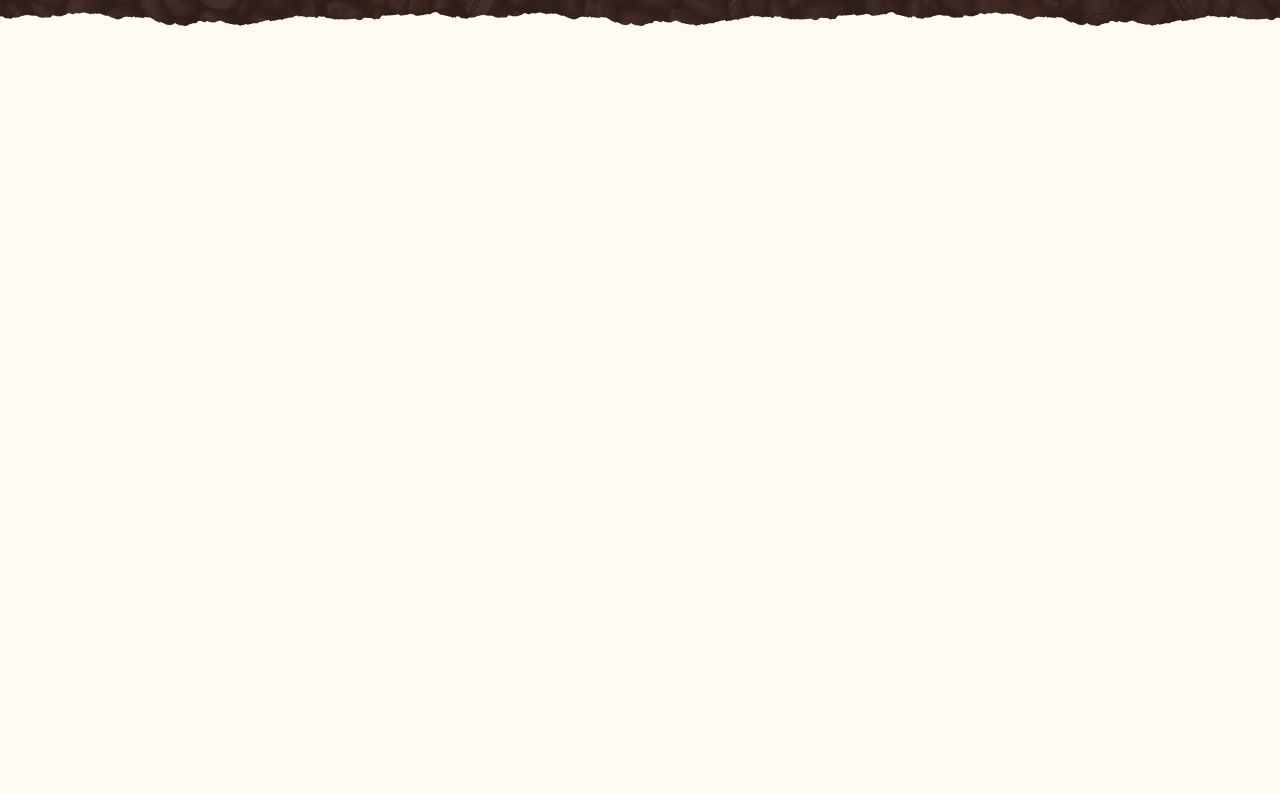
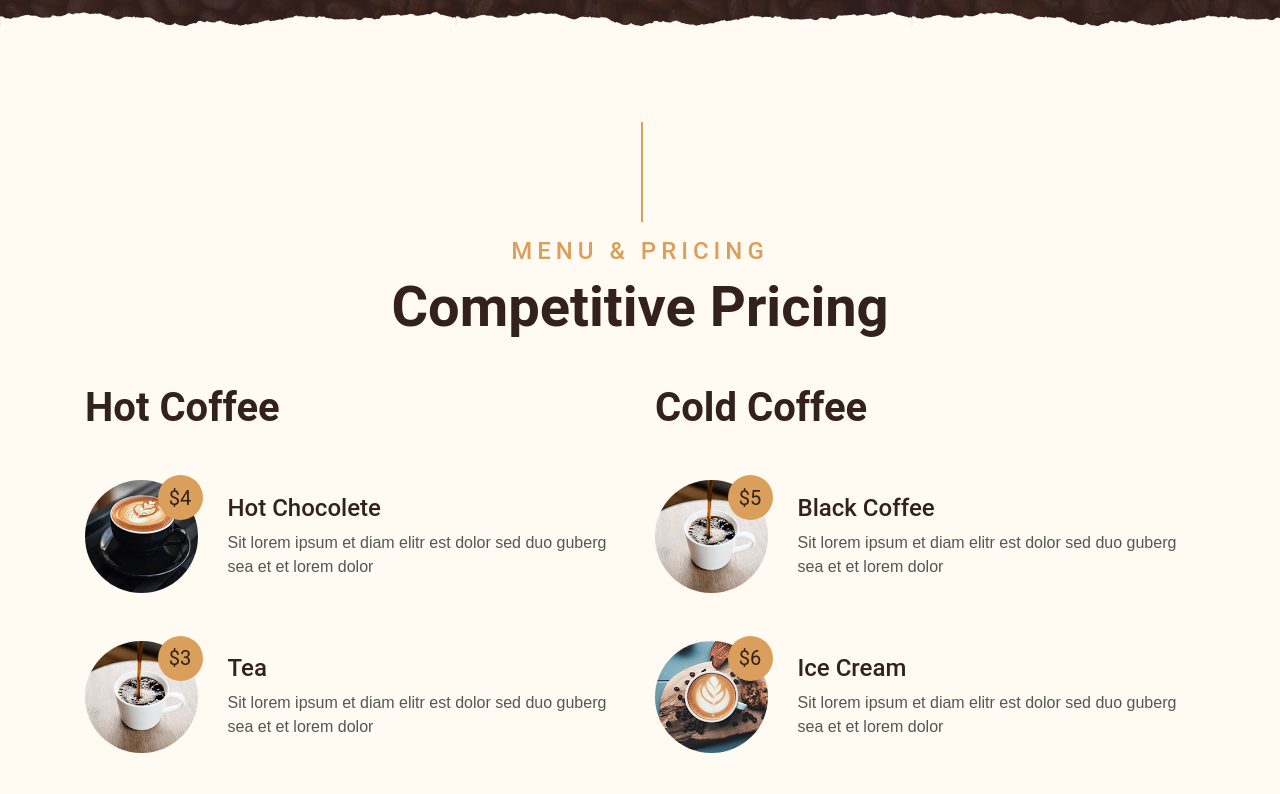
Before and after one commit to Hooseinsalari/next-coffee, a Next.js app: page / in a window 1280 px wide. Shown: the part 2940-3734 px from the top of the page. Before the commit the page ends 3014 px from the top, so only its background shows below. Built offline with nearby package versions, Linux system fonts and the light colour scheme; data requests are answered from the project's data file.

Commit message:
feat(Menu): implement menu section and product card

```diff
--- a/components/modules/ProductCard/ProductCard.js
+++ b/components/modules/ProductCard/ProductCard.js
@@ -1,11 +1,20 @@
-import React from 'react';
-
-const ProductCard = () => {
-    return (
-        <div>
-
-        </div>
-    );
+const ProductCard = ({ title, price, desc, img: imgSrc }) => {
+  return (
+    <div className="row align-items-center mb-5">
+      <div className="col-4 col-sm-3">
+        <img
+          className="w-100 rounded-circle mb-3 mb-sm-0"
+          src={imgSrc}
+          alt=""
+        />
+        <h5 className="menu-price">${price}</h5>
+      </div>
+      <div className="col-8 col-sm-9">
+        <h4>{title}</h4>
+        <p className="m-0">{desc}</p>
+      </div>
+    </div>
+  );
 };
 
 export default ProductCard;
--- a/components/templates/Index/Menu.js
+++ b/components/templates/Index/Menu.js
@@ -1,11 +1,41 @@
-import React from 'react';
+import ProductCard from "@/components/modules/ProductCard/ProductCard";
 
-const Menu = () => {
-    return (
-        <div>
-
+const Menu = ({ menuData }) => {
+  return (
+    <div className="container-fluid pt-5">
+      <div className="container">
+        <div className="section-title">
+          <h4
+            className="text-primary text-uppercase"
+            style={{ letterSpacing: "5px" }}
+          >
+            Menu & Pricing
+          </h4>
+          <h1 className="display-4">Competitive Pricing</h1>
         </div>
-    );
+        <div className="row">
+          <div className="col-lg-6">
+            <h1 className="mb-5">Hot Coffee</h1>
+            {menuData
+              .filter((item) => item.type === "hot")
+              .slice(0, 3)
+              .map((item) => (
+                <ProductCard key={item.id} {...item} />
+              ))}
+          </div>
+          <div className="col-lg-6">
+            <h1 className="mb-5">Cold Coffee</h1>
+            {menuData
+              .filter((item) => item.type === "cold")
+              .slice(0, 3)
+              .map((item) => (
+                <ProductCard key={item.id} {...item} />
+              ))}
+          </div>
+        </div>
+      </div>
+    </div>
+  );
 };
 
 export default Menu;
--- a/data/db.json
+++ b/data/db.json
@@ -8,7 +8,7 @@
       "score": 5,
       "off": 0,
       "type": "cold",
-      "img": "/images/menu-1.jpg"
+      "img": "img/menu-1.jpg"
     },
     {
       "id": 2,
@@ -18,7 +18,7 @@
       "score": 4.4,
       "off": 0,
       "type": "hot",
-      "img": "/images/menu-2.jpg"
+      "img": "img/menu-2.jpg"
     },
     {
       "id": 3,
@@ -28,7 +28,7 @@
       "score": 4.9,
       "off": 0,
       "type": "cold",
-      "img": "/images/menu-3.jpg"
+      "img": "img/menu-3.jpg"
     },
     {
       "id": 4,
@@ -38,7 +38,7 @@
       "score": 5,
       "off": 0,
       "type": "hot",
-      "img": "/images/menu-4.jpeg"
+      "img": "img/menu-1.jpg"
     },
     {
       "id": 5,
@@ -48,7 +48,7 @@
       "score": 3.1,
       "off": 50,
       "type": "hot",
-      "img": "/images/menu-5.jpeg"
+      "img": "img/menu-2.jpg"
     },
     {
       "id": 6,
@@ -58,7 +58,7 @@
       "score": 4.9,
       "off": 0,
       "type": "cold",
-      "img": "/images/menu-6.jpeg"
+      "img": "img/menu-3.jpg"
     }
   ],
   "newsletters": [
@@ -77,35 +77,35 @@
       "username": "Q_Yolme",
       "productID": 1,
       "body": "Wonderful coffee ❤️",
-      "profile": "/images/testimonial-1.jpg"
+      "profile": "img/testimonial-1.jpg"
     },
     {
       "id": 2,
       "username": "Amin Saeedi",
       "productID": 2,
       "body": "Perfect coffee 🙋‍♂️❤️",
-      "profile": "/images/testimonial-2.jpg"
+      "profile": "img/testimonial-2.jpg"
     },
     {
       "id": 3,
       "username": "Sasan Moqaddas",
       "productID": 1,
       "body": "Sed ea amet kasd elitr stet, stet rebum et ipsum est duo elitr eirmod clita lorem. Dolor tempor ipsum sanct clita",
-      "profile": "/images/testimonial-3.jpg"
+      "profile": "img/testimonial-3.jpg"
     },
     {
       "id": 4,
       "username": "Alireza Rezaei",
       "productID": 2,
       "body": "Sed ea amet kasd elitr stet, stet rebum et ipsum est duo elitr eirmod clita lorem. Dolor tempor ipsum sanct clita",
-      "profile": "/images/testimonial-4.jpg"
+      "profile": "img/testimonial-4.jpg"
     },
     {
       "id": 5,
       "username": "Mmd Mohammadi",
       "productID": 1,
       "body": "Sed ea amet kasd elitr stet, stet rebum et ipsum est duo elitr eirmod clita lorem. Dolor tempor ipsum sanct clita",
-      "profile": "/images/testimonial-4.jpg"
+      "profile": "img/testimonial-4.jpg"
     }
   ],
   "messages": [
--- a/pages/index.js
+++ b/pages/index.js
@@ -1,15 +1,29 @@
 import About from "@/components/modules/About/About";
+import Menu from "@/components/templates/Index/Menu";
 import Offer from "@/components/templates/Index/Offer";
 import Services from "@/components/templates/Index/Services";
 import Slider from "@/components/templates/Index/Slider";
 
-export default function Home() {
+export default function Home({ menuData }) {
   return (
     <>
       <Slider />
       <About />
       <Services />
       <Offer />
+      <Menu menuData={menuData} />
     </>
   );
 }
+
+export async function getStaticProps() {
+  const menuResponse = await fetch("http://localhost:4000/menu");
+  const menuData = await menuResponse.json();
+
+  return {
+    props: {
+      menuData,
+    },
+    revalidate: 60 * 60 * 12,
+  };
+}
```
